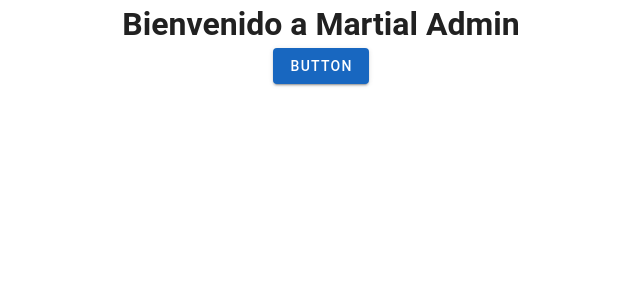
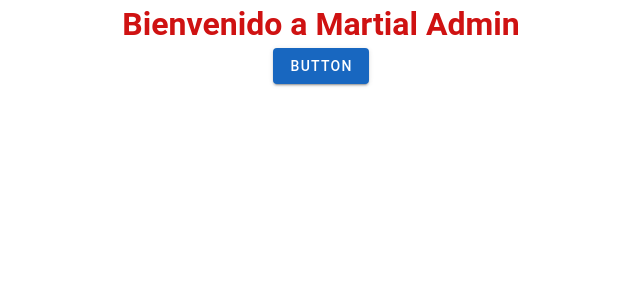
Before and after one commit to JCalderin91/martial-admin-panel, a Nuxt app: page / in a window 1280 px wide. Shown: the top 300 px of the page, without its empty margins (319-959 px from the left). Built offline with nearby package versions, Linux system fonts and the light colour scheme.

Commit message:
Vuetify configuration

```diff
--- /dev/null
+++ b/components/TitleCustom.vue
@@ -0,0 +1,9 @@
+<template>
+  <h1 class="title"><slot></slot></h1>
+</template>
+
+<style scoped>
+.title {
+  color: #cf1212;
+}
+</style>
--- /dev/null
+++ b/layouts/default.vue
@@ -0,0 +1,16 @@
+<script setup lang="ts">
+useHead({
+  title: "Martial Admin",
+  meta: [{ name: "description", content: "Martial Admin" }],
+  bodyAttrs: {
+    class: "test",
+  },
+  script: [{ innerHTML: "console.log('Hello world')" }],
+});
+</script>
+
+<template>
+  <div>
+    <slot />
+  </div>
+</template>
--- a/pages/index.vue
+++ b/pages/index.vue
@@ -1,6 +1,6 @@
 <template>
   <div>
-    <h1>Bienvenido a Martial Admin</h1>
+    <TitleCustom>Bienvenido a Martial Admin</TitleCustom>
     <v-btn color="primary">Button</v-btn>
   </div>
 </template>
--- /dev/null
+++ b/pages/students.vue
@@ -0,0 +1,5 @@
+<template>
+  <v-card>
+    <v-card-title primary-title> probando </v-card-title>
+  </v-card>
+</template>
```
